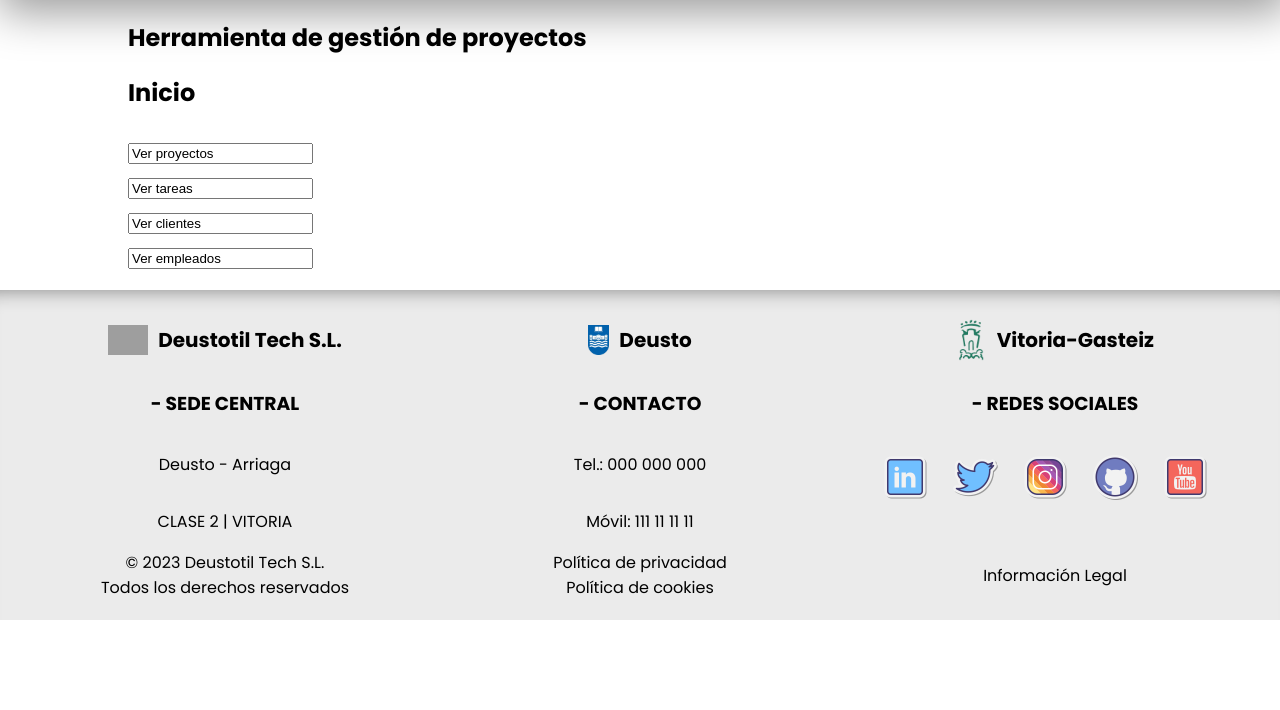
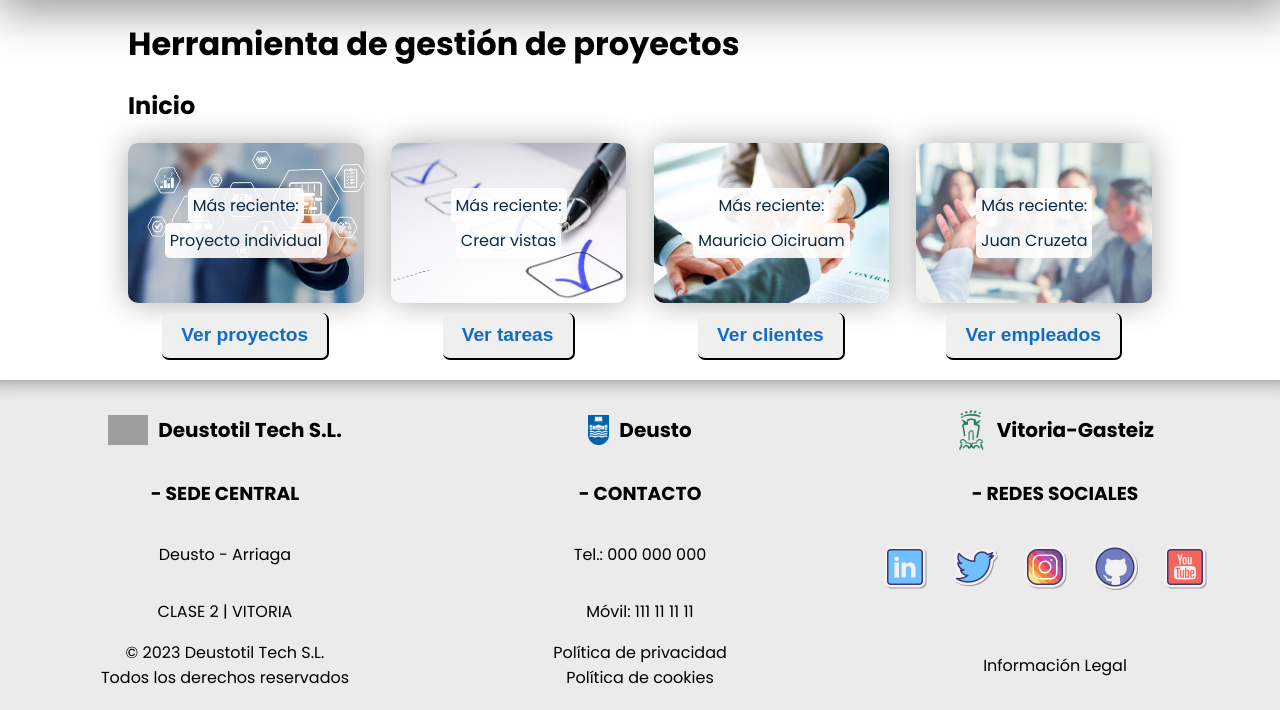
Before and after one commit to MauricioTS15/proyectoColaborativo, a Django app: page /appProyectos/ in a window 1280 px wide. Shown: the part 120-830 px from the top of the page. Before the commit the page ends 740 px from the top, so only its background shows below. Run offline with Django 4.2, Linux system fonts and the light colour scheme; data comes from the database, SQL or seed files in the repository; grey boxes are pictures that could not be loaded.

Commit message:
Cambios de accesibilidad y estilo - La cabecera es fija - La página principal muestra el útimo objeto de cada clase

```diff
--- a/gestionProyectos/appProyectos/static/css/styles.css
+++ b/gestionProyectos/appProyectos/static/css/styles.css
@@ -227,11 +227,57 @@ table tbody tr:nth-child(even) {
 #section-index {
     margin: 20px 10vw 20px 10vw;
 }
+#section-index h1 {
+    font-size: 2em;
+    margin-bottom: 0.5em;
+}
 
-#section-index article {
+#section-index article ul {
+    width: 100%;
+    display: flex;
+    justify-content: space-between;
+    padding: 0;
+}
+#section-index article ul li {
+    list-style: none;
+    width: 23%;
+
+}
+#section-index article ul li a {
+    width: 100%;
+    text-decoration: none;
     display: flex;
     flex-direction: column;
-    gap: 10px;
+    align-items: center;
+}
+#section-index article ul li a div {
+    width: 100%;
+    align-items: center;
+    height: 160px;
+    max-width: 100%;
+    border-radius: 10px;
+    box-shadow: rgb(173, 173, 173) 0px 0px 30px 0px;
+    background-repeat: no-repeat;
+    margin-bottom: 10px;
+    display: flex;
+    justify-content: center;
+    flex-direction: column;
+    background-size: cover;
+    transition: transform .1s;
+}
+#section-index article ul li a div:hover {
+    transform: scale(1.05);
+    cursor: pointer;
+}
+#section-index article ul li a div:active {
+    transform: scale(1);
+}
+
+#section-index article ul li a div span {
+    border-radius: 5px;
+    padding: 5px;
+    color: #0C2B43;
+    background-color: rgba(255, 255, 255, 0.9);
 }
 
 #container-main {
--- a/gestionProyectos/appProyectos/templates/appProyectos/proyecto_list.html
+++ b/gestionProyectos/appProyectos/templates/appProyectos/proyecto_list.html
@@ -34,6 +34,7 @@ Listado de proyectos
     </aside>
     <section>
         {% block vista %}
+        <h2>Selecciona un proyecto</h2>
         {% endblock vista %}
     </section>
 </div>
--- a/gestionProyectos/appProyectos/templates/index.html
+++ b/gestionProyectos/appProyectos/templates/index.html
@@ -7,18 +7,68 @@ Página principal
     <h1>Herramienta de gestión de proyectos</h1>
     <article>
         <h2>Inicio</h2>
+        <ul>
+            <li>
+                {% if proyecto %}
+                <a href="{% url 'proyecto' proyecto.id %}">
+                    <div style="background-image: url('../static/images/proyecto-img.jpg');" alt="Proyecto reciente">
+                        <span>Más reciente: </span>
+                        <span>{{ proyecto.nombre }}</span>
+                    </div>
+                </a>
+                {% else %}
+                <p>No se han encontrado proyectos recientes.</p>
+                {% endif %}
                 <a href="{% url 'index proyectos' %}" class="button">
-            <input type="button-big" value="Ver proyectos">
+                    <input type="button" class="button-big" value="Ver proyectos">
                 </a>
+            </li>
+            <li>
+                {% if tarea %}
+                <a href="{% url 'tarea' tarea.id %}">
+                    <div style="background-image: url('../static/images/tarea-img.jpg');" alt="Tarea reciente">
+                        <span>Más reciente: </span>
+                        <span>{{ tarea.nombre }}</span>
+                    </div>
+                </a>
+                {% else %}
+                <p>No se han encontrado tareas recientes.</p>
+                {% endif %}
                 <a href="{% url 'index tareas' %}" class="button">
-            <input type="button-big" value="Ver tareas">
+                    <input type="button" class="button-big" value="Ver tareas">
                 </a>
+            </li>
+            <li>
+                {% if cliente %}
+                <a href="{% url 'cliente' cliente.id %}">
+                    <div style="background-image: url('../static/images/cliente-img.jpg');" alt="Cliente reciente">
+                        <span>Más reciente: </span>
+                        <span>{{ cliente.nombre }} {{ cliente.apellido }}</span>
+                    </div>
+                </a>
+                {% else %}
+                <p>No se han encontrado clientes recientes.</p>
+                {% endif %}
                 <a href="{% url 'index clientes' %}" class="button">
-            <input type="button-big" value="Ver clientes">
+                    <input type="button" class="button-big" value="Ver clientes">
                 </a>
+            </li>
+            <li>
+                {% if empleado %}
+                <a href="{% url 'empleado' empleado.id %}">
+                    <div style="background-image: url('../static/images/empleado-img.jpg');" alt="Empleado reciente">
+                        <span>Más reciente: </span>
+                        <span>{{ empleado.nombre }} {{ empleado.apellido }}</span>
+                    </div>
+                </a>
+                {% else %}
+                <p>No se han encontrado empleados recientes.</p>
+                {% endif %}
                 <a href="{% url 'index empleados' %}" class="button">
-            <input type="button-big" value="Ver empleados">
+                    <input type="button" class="button-big" value="Ver empleados">
                 </a>
+            </li>
+        </ul>
     </article>
 </section>
 {% endblock contenido %}
--- a/gestionProyectos/appProyectos/views.py
+++ b/gestionProyectos/appProyectos/views.py
@@ -9,7 +9,12 @@ from .forms import RegProyectoForm, RegTareaForm, RegClienteForm,RegEmpleadoForm
 
 # devuelve la página principal
 def index(request):
-    return render(request, 'index.html')
+    proyecto = Proyecto.objects.last()
+    tarea = Tarea.objects.last()
+    cliente = Cliente.objects.last()
+    empleado = Empleado.objects.last()
+    context = {'proyecto': proyecto, 'tarea': tarea, 'cliente': cliente, 'empleado': empleado}
+    return render(request, 'index.html', context)
 
 # devuelve el listado de proyectos
 class ProyectoListView(ListView):
```
Also changed, not shown: gestionProyectos/appProyectos/static/images/cliente-img.jpg (added), gestionProyectos/appProyectos/static/images/empleado-img.jpg (added), gestionProyectos/appProyectos/static/images/proyecto-img.jpg (added), gestionProyectos/appProyectos/static/images/tarea-img.jpg (added). Lines whose indentation alone changed are shown as unchanged.
